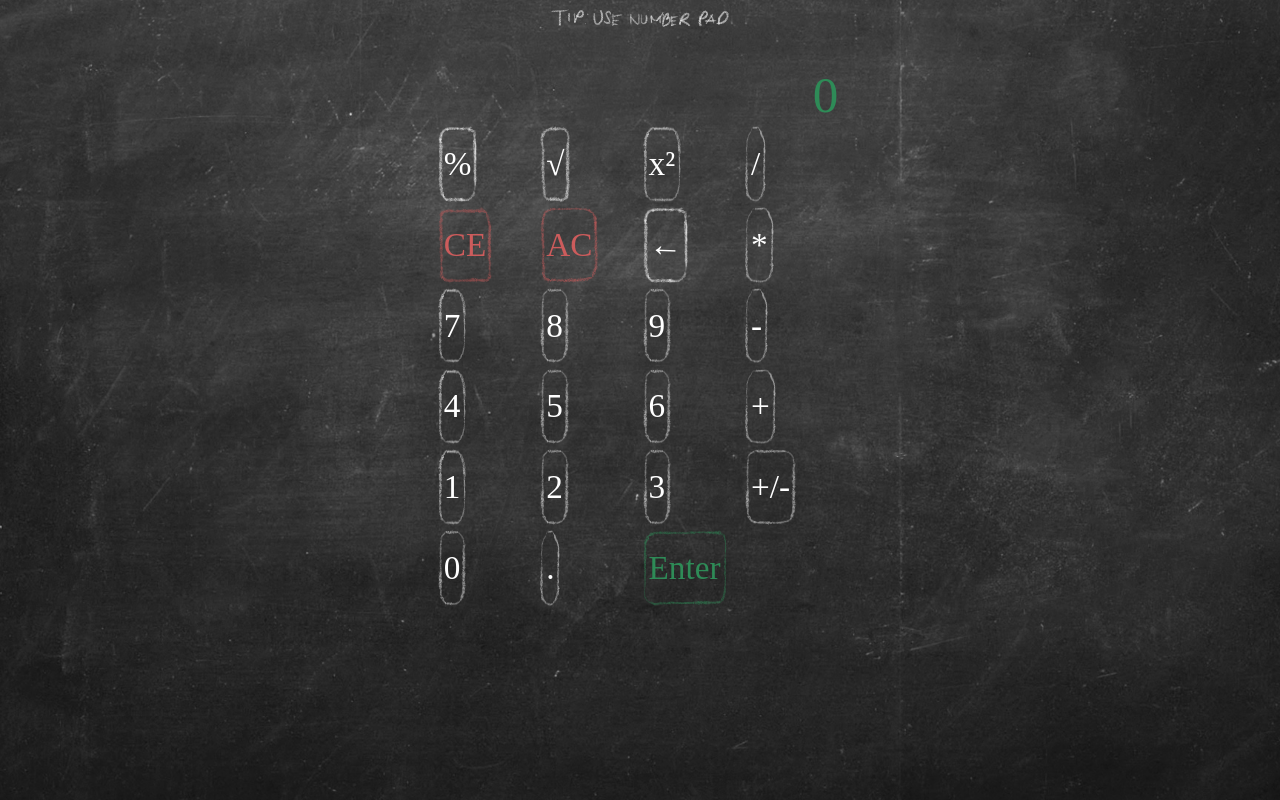
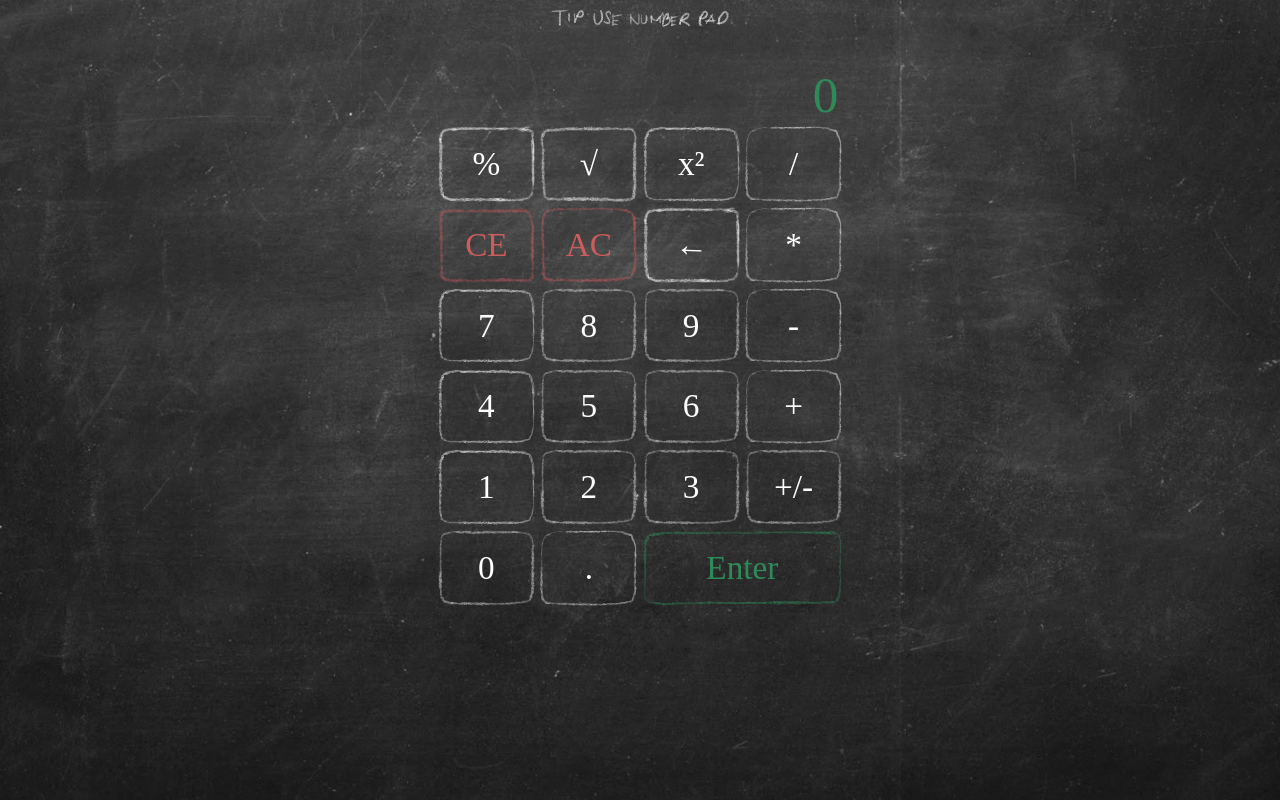
Before and after one commit to jacktho/calculator, an Angular app: page / in a window 1280 px wide. Built offline with nearby package versions, Linux system fonts and the light colour scheme; a web font is replaced by a local one.

Commit message:
fixed fix

```diff
--- a/src/styles.css
+++ b/src/styles.css
@@ -17,6 +17,7 @@ html {
 }
 
 button {
+  flex-basis: 100%;
   background: none;
   color: white;
   border-image: url(/assets/images/button-border.png) 14;
```
